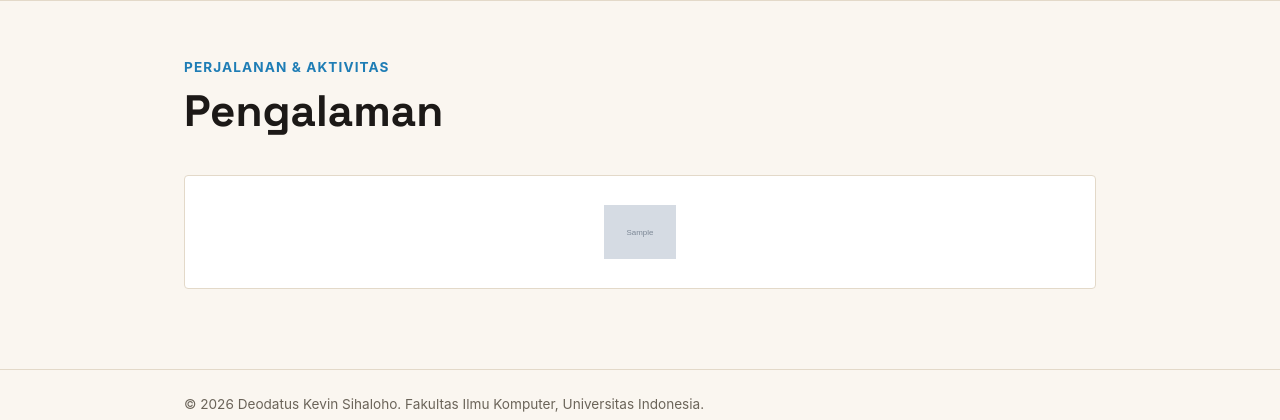
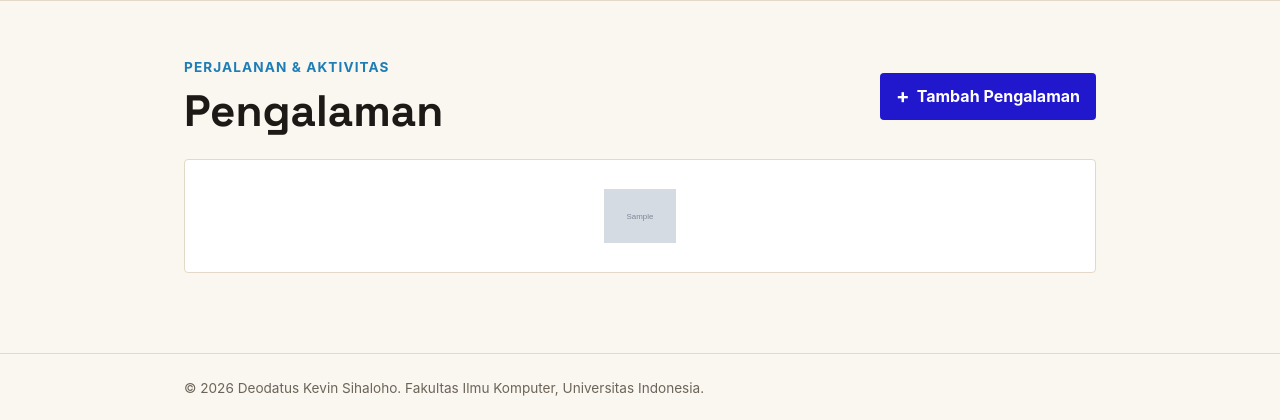
Before and after one commit to DioDateUs/myportofolio, a Django app: page /experience/ in a window 1280 px wide. Shown: the part 74-494 px from the top of the page. Run offline with Django 5.2, Linux system fonts and the light colour scheme; tables that the repository leaves empty hold one stand-in row (values such as "Sample post"); grey boxes marked "Sample" are stand-in pictures.

Commit message:
feat: menambahkan experience form dan delete modal

```diff
--- /dev/null
+++ b/templates/components/experience_delete_modal.html
@@ -0,0 +1,43 @@
+<p class="experience-status">
+    <button type="button"
+            class="button button-danger"
+            popovertarget="delete-experience-{{ experience.id }}"
+            aria-label="Hapus {{ experience.title }}"
+            title="Hapus pengalaman">
+        Hapus Pengalaman
+    </button>
+</p>
+<div id="delete-experience-{{ experience.id }}"
+     class="project-delete-modal"
+     popover="auto"
+     role="dialog"
+     aria-modal="true"
+     aria-labelledby="delete-experience-title-{{ experience.id }}">
+    <button type="button"
+            class="project-delete-modal__backdrop"
+            popovertarget="delete-experience-{{ experience.id }}"
+            popovertargetaction="hide"
+            aria-label="Tutup konfirmasi hapus"></button>
+    <div class="project-delete-modal__content">
+        <button type="button"
+                class="project-delete-modal__close"
+                popovertarget="delete-experience-{{ experience.id }}"
+                popovertargetaction="hide"
+                aria-label="Tutup konfirmasi hapus">×</button>
+        <h2 id="delete-experience-title-{{ experience.id }}">Hapus Pengalaman?</h2>
+        <p>
+            Apakah Anda yakin ingin menghapus pengalaman
+            <strong>{{ experience.title }}</strong> di <strong>{{ experience.organization|default:"Organisasi" }}</strong>?
+        </p>
+        <div class="project-delete-modal__actions">
+            <button type="button"
+                    class="button button-secondary"
+                    popovertarget="delete-experience-{{ experience.id }}"
+                    popovertargetaction="hide">Batal</button>
+            <form method="post" action="{% url 'main:delete_experience' experience.id %}">
+                {% csrf_token %}
+                <button type="submit" class="button button-danger">Ya, Hapus</button>
+            </form>
+        </div>
+    </div>
+</div>
--- a/templates/experience.html
+++ b/templates/experience.html
@@ -8,9 +8,16 @@
     <main>
         <section class="experience" id="pengalaman">
             <div class="container">
-                <div class="section-header">
-                    <p class="section-kicker">Perjalanan & Aktivitas</p>
-                    <h2 class="section-title">Pengalaman</h2>
+                <div class="project-header">
+                    <div>
+                        <p class="section-kicker">Perjalanan & Aktivitas</p>
+                        <h1 class="section-title">Pengalaman</h1>
+                    </div>
+                    <a href="{% url 'main:create_experience' %}"
+                       class="button project-add-button">
+                        <span aria-hidden="true">+</span>
+                        Tambah Pengalaman
+                    </a>
                 </div>
 
                 <div class="experience-list" id="experience-container">
@@ -35,6 +42,10 @@
                             <span class="experience-category" style="display:inline-block; margin-top: 12px; font-size: 0.875rem; background: #f3f4f6; padding: 4px 12px; border-radius: 9999px; color: #374151;">
                                 {{ experience.get_category_display }}
                             </span>
+                            <div class="project-actions" style="margin-top: 1rem;">
+                                <a href="{% url 'main:edit_experience' experience.id %}" class="button">Edit Pengalaman</a>
+                                {% include "components/experience_delete_modal.html" with experience=experience %}
+                            </div>
                         </div>
                     </details>
                     {% empty %}
```
Also changed, not shown: templates/experience_form.html (added, +31 -0 lines).
